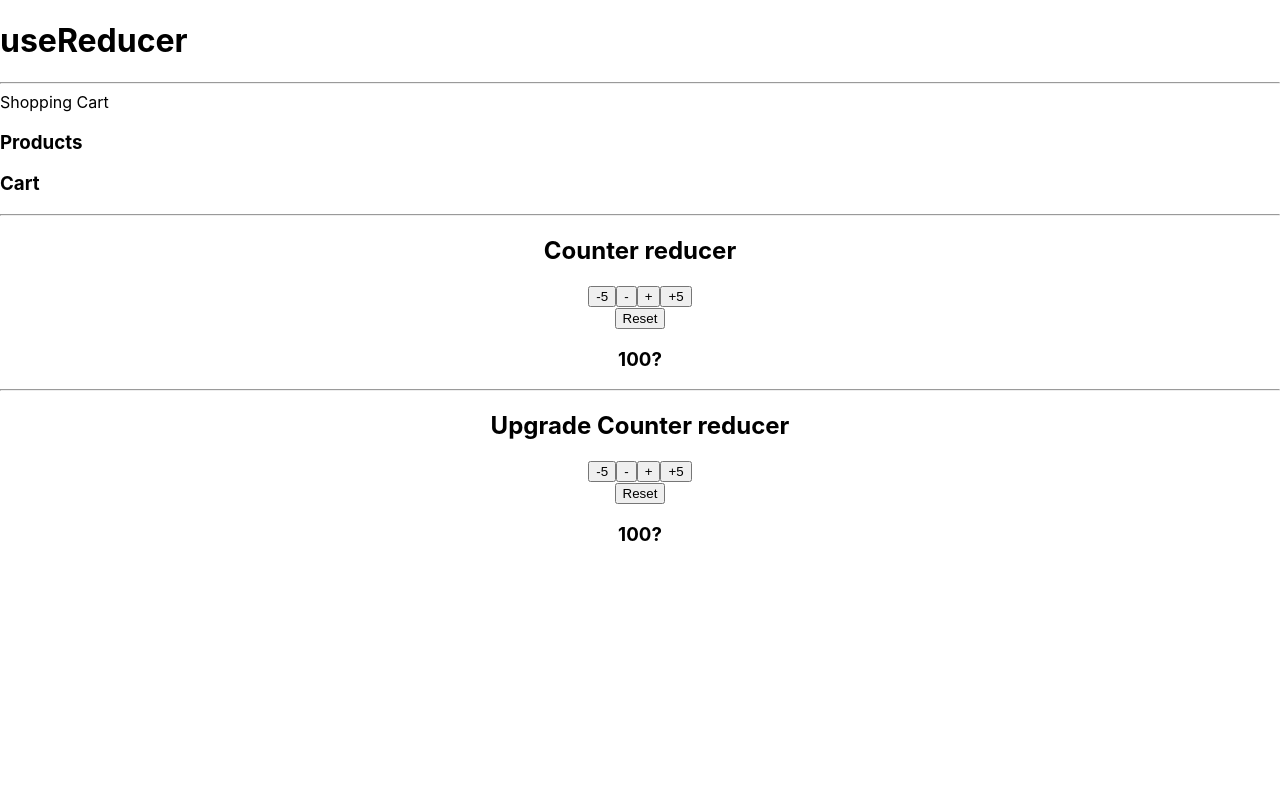
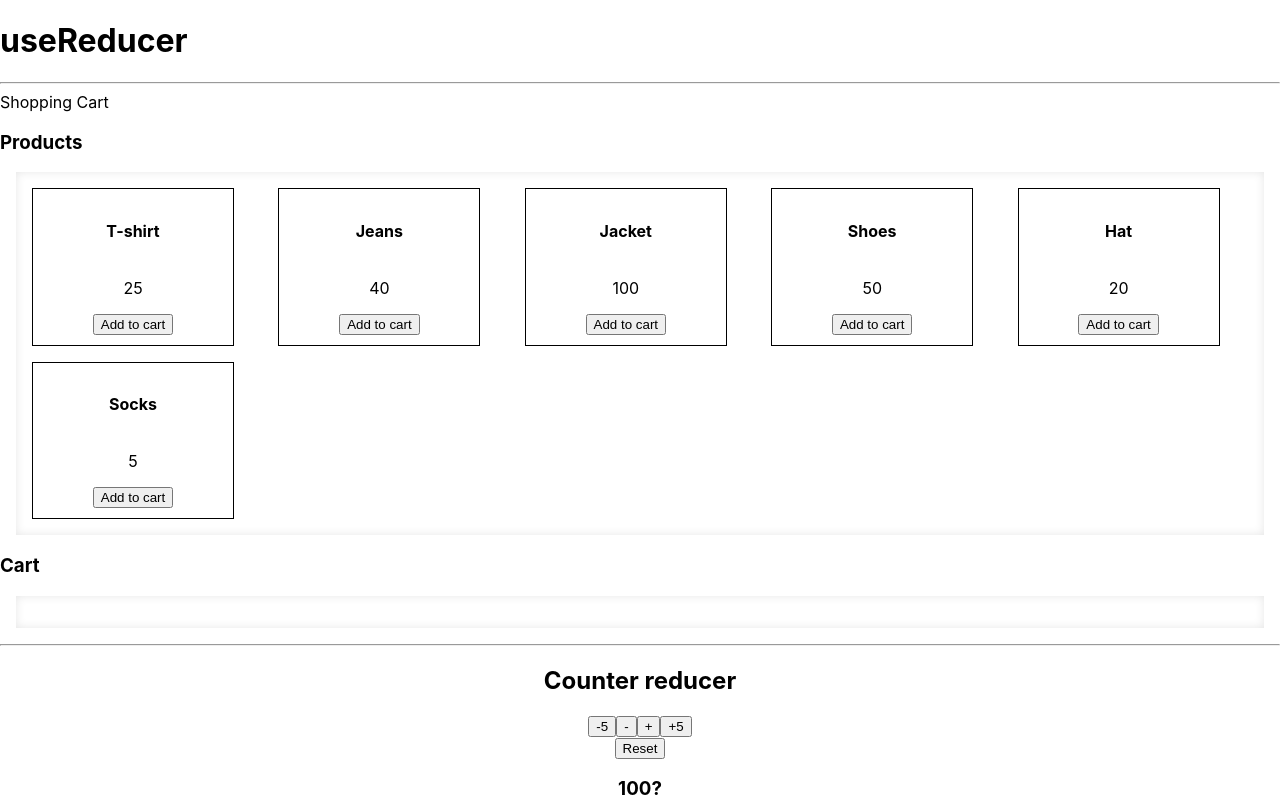
Before and after one commit to nicotosoroni/Redux-course, a React (Create React App) app: page / in a window 1280 px wide. Shown: the top 800 px of the page. Built offline with nearby package versions, Linux system fonts and the light colour scheme.

Commit message:
add products, shopping card and functions related

```diff
--- a/src/App.js
+++ b/src/App.js
@@ -2,6 +2,7 @@ import './App.css';
 import Counter from './components/Counter';
 import UpgradeCounter from './components/UpgradeCounter';
 import ShoppingCart from './components/ShoppingCart';
+import React from 'react';
 
 function App() {
   return (
--- /dev/null
+++ b/src/components/ProductItem.js
@@ -0,0 +1,23 @@
+import React from 'react';
+
+const ProductItem = ({ data, addToCart }) => {
+  const { id, title, price } = data;
+  return (
+    <div
+      style={{
+        border: 'solid 1px black',
+        width: '200px',
+        padding: '10px 0',
+        display: 'flex',
+        flexDirection: 'column',
+        alignItems: 'center',
+      }}
+    >
+      <h4>{title}</h4>
+      <p>{price}</p>
+      <button onClick={() => addToCart(id)}>Add to cart</button>
+    </div>
+  );
+};
+
+export default ProductItem;
--- a/src/components/ShoppingCart.js
+++ b/src/components/ShoppingCart.js
@@ -1,9 +1,35 @@
+import React, { useReducer } from 'react';
+import {
+  shoppingReducer,
+  shoppingInitialState,
+} from 'reducers/shoppingReducers';
+import ProductItem from './ProductItem';
+
 const ShoppingCart = () => {
+  const [state, dispatch] = useReducer(shoppingReducer, shoppingInitialState);
+  const { products, cart } = state;
+
+  const addToCart = (id) => {
+    console.log(id);
+  };
+  const removeFromCart = (productId) => {};
+  const clearCart = () => {};
   return (
     <>
       <div>Shopping Cart</div>
       <h3>Products</h3>
-      <article className="box"></article>
+      <article
+        className="box grid-responsive"
+        // style={{ display: 'flex', justifyContent: 'center' }}
+      >
+        {products.map((product) => (
+          <ProductItem
+            key={product.id}
+            data={product}
+            addToCart={addToCart}
+          ></ProductItem>
+        ))}
+      </article>
       <h3>Cart</h3>
       <article className="box"></article>
     </>
--- a/src/index.css
+++ b/src/index.css
@@ -11,3 +11,15 @@ code {
   font-family: source-code-pro, Menlo, Monaco, Consolas, 'Courier New',
     monospace;
 }
+
+.box {
+  padding: 1rem;
+  margin: 1rem;
+  box-shadow: 0 0 10px rgba(0, 0, 0, 0.1) inset;
+}
+
+.grid-responsive {
+  display: grid;
+  grid-template-columns: repeat(auto-fit, minmax(200px, 1fr));
+  grid-gap: 1rem;
+}
--- a/src/reducers/shoppingReducers.js
+++ b/src/reducers/shoppingReducers.js
@@ -24,6 +24,6 @@ export function shoppingReducer(state, action) {
     }
 
     default:
-      break;
+      return state;
   }
 }
```
Also changed, not shown: jsconfig.json (added, +7 -0 lines).
